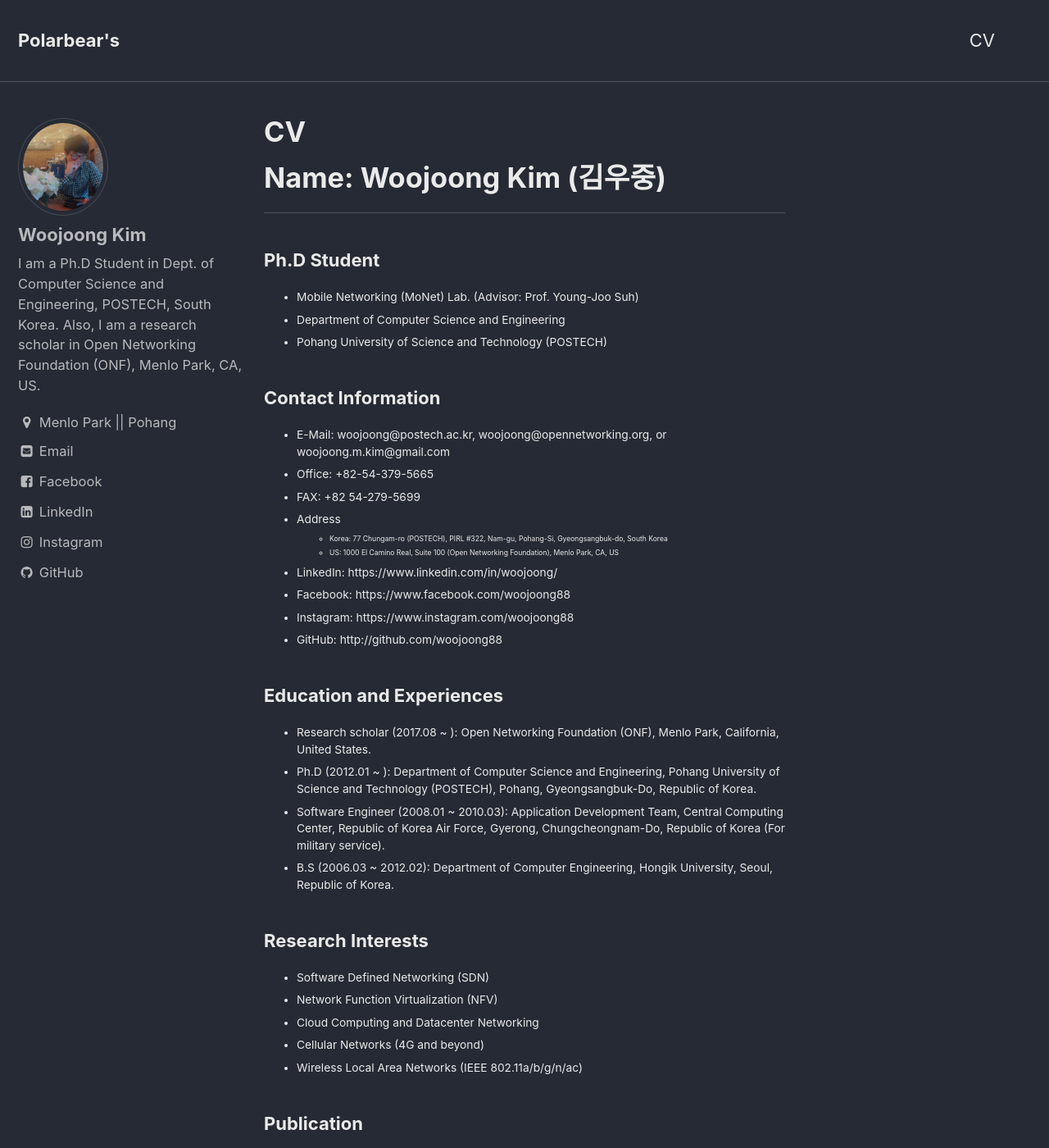
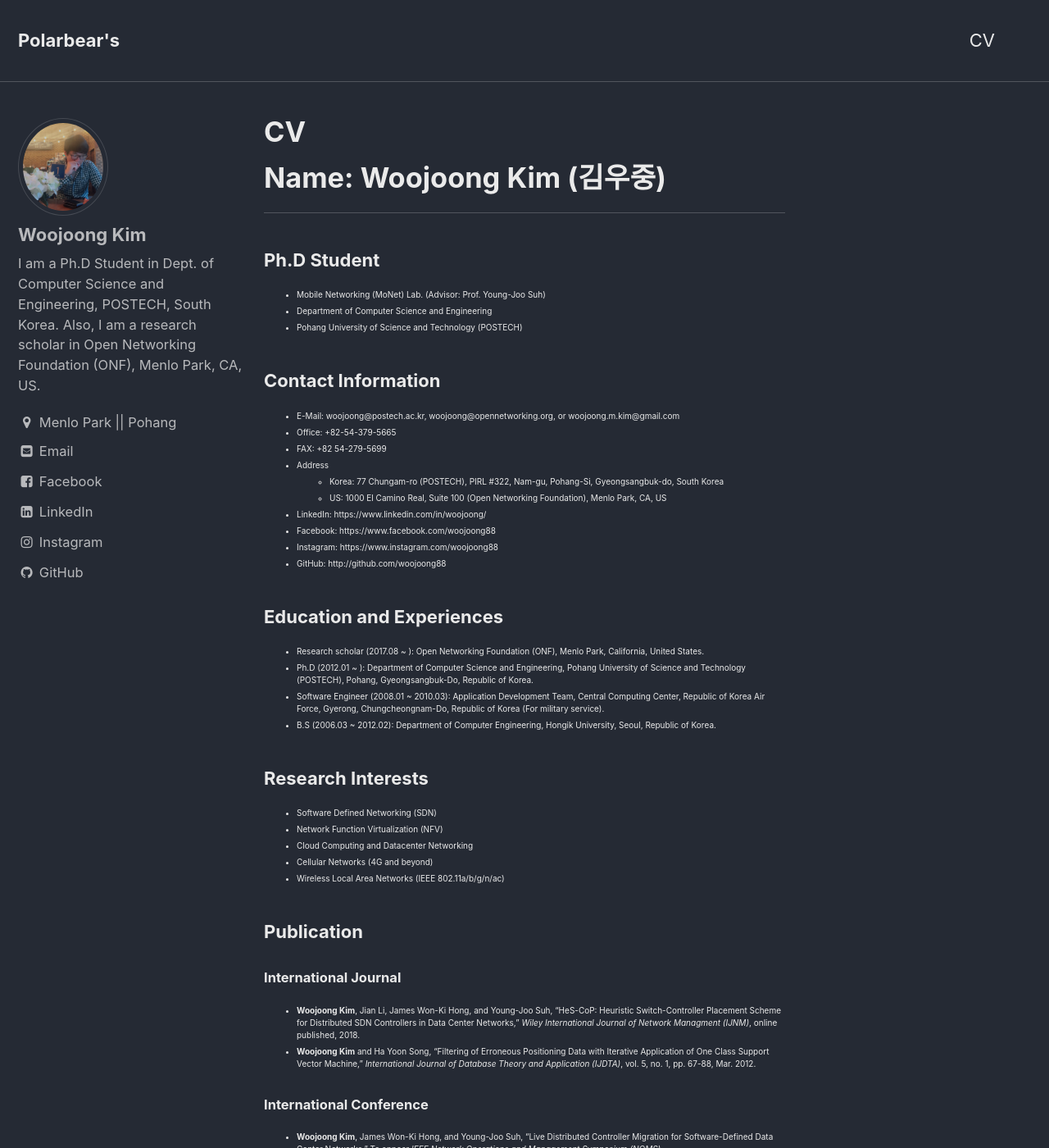
Before and after one commit to woojoong88/woojoong88.github.io, a Jekyll site: the page built from _pages/cv.md, in a window 1280 px wide and 1400 px high. Shown: the whole window at 82% size. Built offline with Jekyll 4.4.1, drawn with Linux system fonts in a browser that asks for light colours.

Commit message:
change font

```diff
--- a/_sass/minimal-mistakes/_page.scss
+++ b/_sass/minimal-mistakes/_page.scss
@@ -75,7 +75,7 @@
   }
 
   p, li, dl {
-    font-size: $type-size-8;
+    font-size: 10px;
   }
 
   /* paragraph indents */
```
